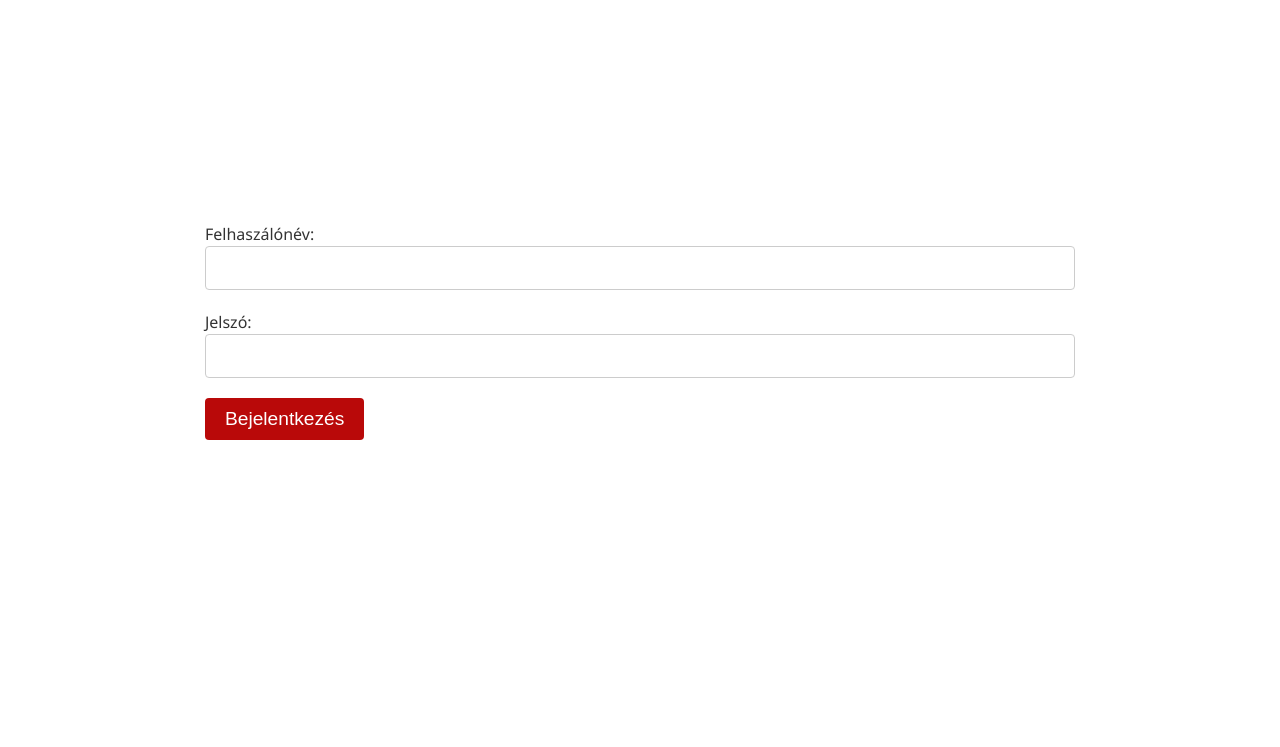
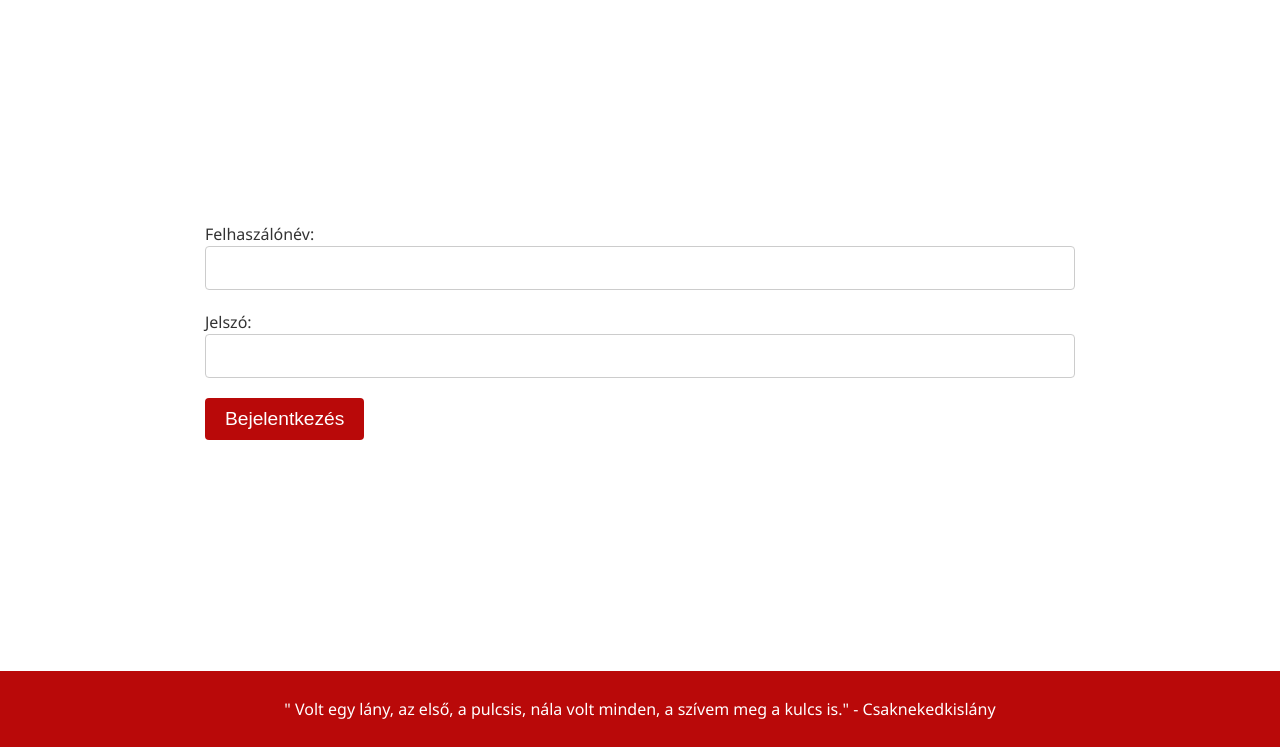
Before and after one commit to xpalfy/xpalfy.github.io, a plain HTML site: page index.html in a window 1280 px wide. Shown: the part 89-836 px from the top of the page. Before the commit the page ends 800 px from the top, so only its background shows below. Drawn offline with Linux system fonts and the light colour scheme.

Commit message:
Initial commit

```diff
--- a/index.html
+++ b/index.html
@@ -98,5 +98,8 @@
         <button type="submit" onclick="return jelszoEllenorzes();">Bejelentkezés</button>
       </form>
     </main>
+    <footer>
+      <p>" Volt egy lány, az első, a pulcsis, nála volt minden, a szívem meg a kulcs is." - Csaknekedkislány</p>
+    </footer>
   </body>
 </html>
```
